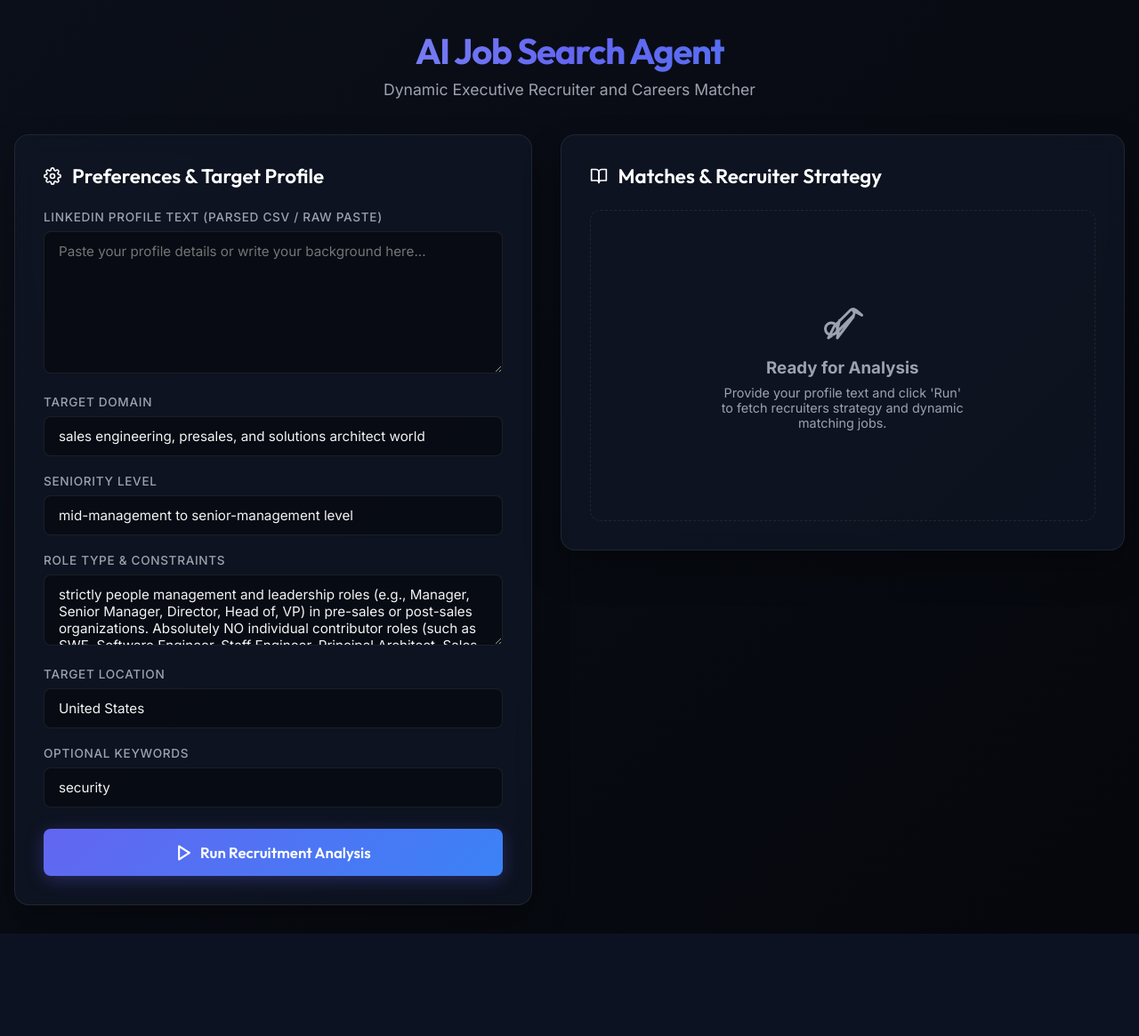
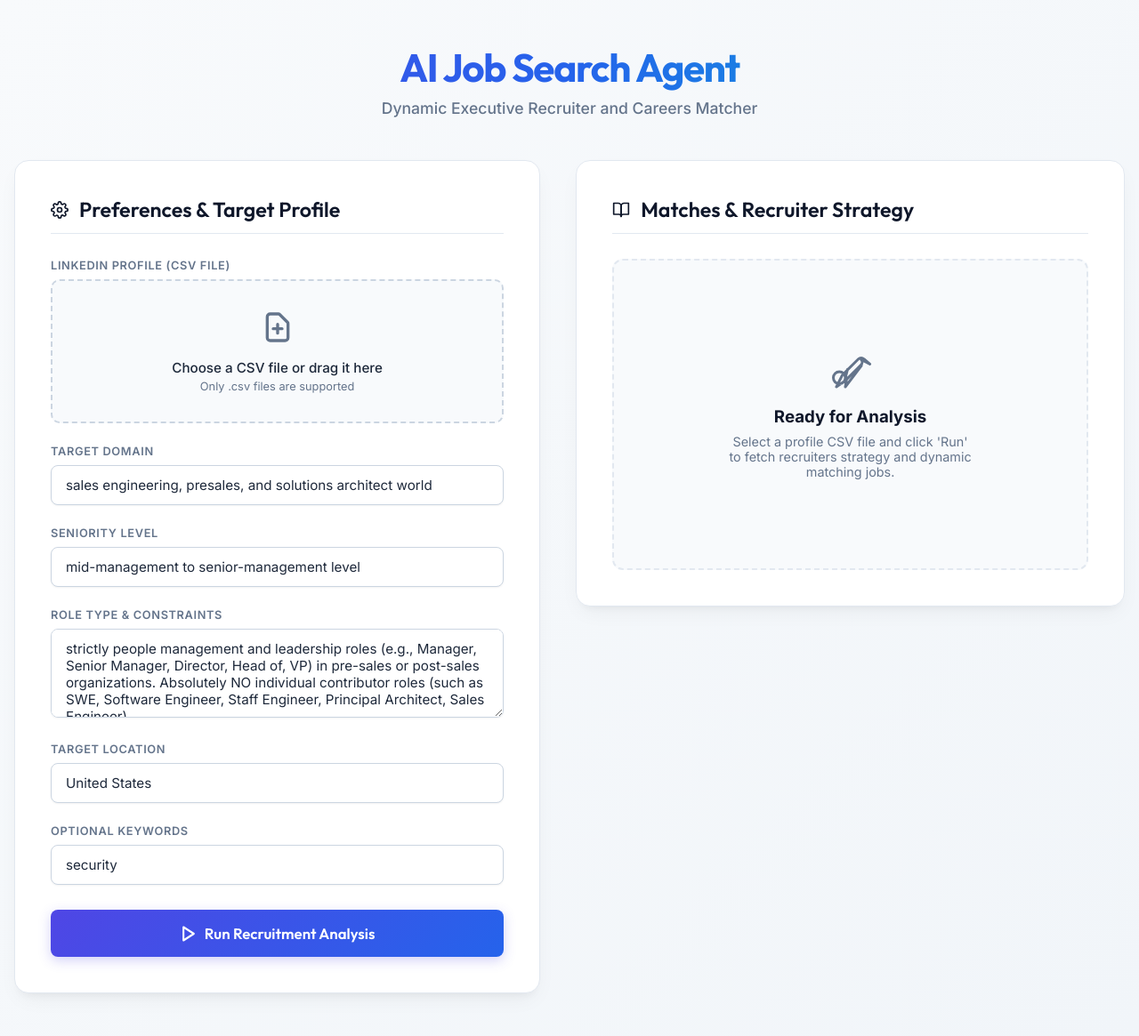
Before and after one commit to vdatta-hash/jobsearch-agent, a Flask app: page / in a window 1280 px wide. Shown: the whole page at 89% size. Before the commit the page ends 1050 px from the top, so only its background shows below. Run offline with Flask 3, Linux system fonts and the light colour scheme.

Commit message:
Refactor UI to sleek light mode and implement drag-and-drop CSV profile uploader

```diff
--- a/app.py
+++ b/app.py
@@ -55,24 +55,55 @@ def index():
 @app.route('/api/analyze', methods=['POST'])
 def analyze():
     try:
-        data = request.json or {}
-        profile_text = data.get('profile_text', '').strip()
-        preferences = data.get('preferences', {})
+        # Handle CSV file upload
+        if 'profile_file' in request.files:
+            file = request.files['profile_file']
+            if file.filename == '':
+                return jsonify({'success': False, 'error': 'No selected CSV file.'}), 400
 
-        if not profile_text:
-            return jsonify({'success': False, 'error': 'Profile text cannot be empty.'}), 400
+            # Read and parse CSV in memory
+            import io
+            stream = io.StringIO(file.stream.read().decode("UTF-8"), newline=None)
+            reader = csv.DictReader(stream)
+            profile_data = []
+            for row in reader:
+                clean_row = {k: v for k, v in row.items() if v}
+                profile_data.append(str(clean_row))
+            profile_text = "\n".join(profile_data)
 
-        # Save the updated preferences and profile text locally to persist state
+            if not profile_text:
+                return jsonify({'success': False, 'error': 'Uploaded CSV was empty or missing columns.'}), 400
+
+            # Save locally as Profile.csv to persist the uploaded file
+            try:
+                file.stream.seek(0)
+                file.save("Profile.csv")
+            except Exception as e:
+                print(f"Warning: Failed to save Profile.csv: {e}")
+
+            # Parse preferences from multipart form
+            preferences = {
+                "domain": request.form.get("domain", "").strip(),
+                "seniority_level": request.form.get("seniority_level", "").strip(),
+                "role_type": request.form.get("role_type", "").strip(),
+                "location": request.form.get("location", "").strip(),
+                "optional_keywords": request.form.get("optional_keywords", "").strip()
+            }
+        else:
+            # Handle JSON payload (fallback / backward compatibility)
+            data = request.json or {}
+            profile_text = data.get('profile_text', '').strip()
+            preferences = data.get('preferences', {})
+
+            if not profile_text:
+                return jsonify({'success': False, 'error': 'Profile text cannot be empty.'}), 400
+
+        # Save preferences locally
         try:
-            # Save preferences.json
             with open("preferences.json", "w") as pref_file:
                 json.dump(preferences, pref_file, indent=2)
-
-            # Save a plain text copy of profile text if needed (keep existing Profile.csv untouched)
-            with open("LastProfile.txt", "w", encoding="utf-8") as profile_file:
-                profile_file.write(profile_text)
         except Exception as e:
-            print(f"Warning: Failed to persist preferences locally: {e}")
+            print(f"Warning: Failed to save preferences.json: {e}")
 
         # Run the recruiter analysis and job search
         result = search_linkedin_jobs(profile_text, preferences)
--- a/preferences.json
+++ b/preferences.json
@@ -1,5 +1,4 @@
 {
-  "profile_file": "Profile.csv",
   "domain": "sales engineering, presales, and solutions architect world",
   "seniority_level": "mid-management to senior-management level",
   "role_type": "strictly people management and leadership roles (e.g., Manager, Senior Manager, Director, Head of, VP) in pre-sales or post-sales organizations. Absolutely NO individual contributor roles (such as SWE, Software Engineer, Staff Engineer, Principal Architect, Sales Engineer)",
--- a/templates/index.html
+++ b/templates/index.html
@@ -9,18 +9,22 @@
     <link href="https://fonts.googleapis.com/css2?family=Inter:wght@300;400;500;600;700&family=Outfit:wght@400;500;600;700&display=swap" rel="stylesheet">
     <style>
         :root {
-            --bg-gradient-start: #0b0f19;
-            --bg-gradient-end: #05070c;
-            --card-bg: rgba(17, 24, 39, 0.7);
-            --card-border: rgba(255, 255, 255, 0.08);
-            --accent-primary: #6366f1;
-            --accent-primary-glow: rgba(99, 102, 241, 0.15);
-            --accent-secondary: #3b82f6;
+            --bg-gradient-start: #f8fafc;
+            --bg-gradient-end: #f1f5f9;
+            --card-bg: #ffffff;
+            --card-border: #e2e8f0;
+            --accent-primary: #4f46e5;
+            --accent-primary-glow: rgba(79, 70, 229, 0.08);
+            --accent-secondary: #2563eb;
             --accent-success: #10b981;
-            --text-main: #f3f4f6;
-            --text-muted: #9ca3af;
-            --text-header: #ffffff;
-            --input-bg: rgba(5, 7, 12, 0.6);
+            --text-main: #1e293b;
+            --text-muted: #64748b;
+            --text-header: #0f172a;
+            --input-bg: #ffffff;
+            --input-border: #cbd5e1;
+            --shadow-sm: 0 1px 2px 0 rgba(0, 0, 0, 0.05);
+            --shadow-md: 0 4px 6px -1px rgba(0, 0, 0, 0.1), 0 2px 4px -1px rgba(0, 0, 0, 0.06);
+            --shadow-lg: 0 10px 25px -5px rgba(0, 0, 0, 0.05), 0 8px 10px -6px rgba(0, 0, 0, 0.05);
         }
 
         * {
@@ -37,22 +41,22 @@
             display: flex;
             flex-direction: column;
             align-items: center;
-            padding: 2rem 1rem;
+            padding: 3rem 1rem;
             overflow-x: hidden;
         }
 
         header {
             width: 100%;
             max-width: 1280px;
-            margin-bottom: 2.5rem;
+            margin-bottom: 3rem;
             text-align: center;
         }
 
         h1 {
             font-family: 'Outfit', sans-serif;
-            font-size: 2.5rem;
+            font-size: 2.75rem;
             font-weight: 700;
-            background: linear-gradient(to right, #a5b4fc, #6366f1, #3b82f6);
+            background: linear-gradient(to right, #4f46e5, #2563eb, #06b6d4);
             -webkit-background-clip: text;
             -webkit-text-fill-color: transparent;
             margin-bottom: 0.5rem;
@@ -62,15 +66,15 @@
         p.subtitle {
             color: var(--text-muted);
             font-size: 1.1rem;
-            font-weight: 400;
+            font-weight: 500;
         }
 
         main {
             width: 100%;
             max-width: 1280px;
             display: grid;
-            grid-template-columns: 1.1fr 1.2fr;
-            gap: 2rem;
+            grid-template-columns: 1.15fr 1.2fr;
+            gap: 2.5rem;
             align-items: start;
         }
 
@@ -84,55 +88,126 @@
             background: var(--card-bg);
             border: 1px solid var(--card-border);
             border-radius: 16px;
-            padding: 2rem;
-            backdrop-filter: blur(12px);
-            box-shadow: 0 20px 40px rgba(0, 0, 0, 0.3);
+            padding: 2.5rem;
+            box-shadow: var(--shadow-lg);
             transition: border-color 0.3s ease, box-shadow 0.3s ease;
         }
 
         .card:hover {
-            border-color: rgba(99, 102, 241, 0.25);
-            box-shadow: 0 20px 40px rgba(99, 102, 241, 0.05);
+            border-color: rgba(79, 70, 229, 0.2);
+            box-shadow: 0 20px 35px -5px rgba(0, 0, 0, 0.07);
         }
 
         .section-title {
             font-family: 'Outfit', sans-serif;
-            font-size: 1.4rem;
+            font-size: 1.45rem;
             font-weight: 600;
             color: var(--text-header);
-            margin-bottom: 1.5rem;
+            margin-bottom: 1.75rem;
             display: flex;
             align-items: center;
             gap: 0.75rem;
+            border-bottom: 1.5px solid var(--card-border);
+            padding-bottom: 0.75rem;
         }
 
         .form-group {
-            margin-bottom: 1.25rem;
+            margin-bottom: 1.5rem;
         }
 
         label {
             display: block;
-            font-size: 0.85rem;
-            font-weight: 500;
+            font-size: 0.8rem;
+            font-weight: 600;
             color: var(--text-muted);
             margin-bottom: 0.5rem;
             text-transform: uppercase;
             letter-spacing: 0.05em;
         }
 
-        textarea, input {
+        /* File Upload Area Styling */
+        .file-drop-area {
+            border: 2px dashed var(--input-border);
+            border-radius: 10px;
+            padding: 2rem;
+            text-align: center;
+            background: #f8fafc;
+            cursor: pointer;
+            transition: border-color 0.3s ease, background-color 0.3s ease;
+            position: relative;
+        }
+
+        .file-drop-area.dragover {
+            border-color: var(--accent-primary);
+            background-color: rgba(79, 70, 229, 0.03);
+        }
+
+        .file-drop-area input[type="file"] {
+            position: absolute;
+            top: 0;
+            left: 0;
+            width: 100%;
+            height: 100%;
+            opacity: 0;
+            cursor: pointer;
+        }
+
+        .file-drop-icon {
+            width: 40px;
+            height: 40px;
+            margin: 0 auto 0.75rem auto;
+            stroke: var(--text-muted);
+            transition: stroke 0.3s ease;
+        }
+
+        .file-drop-area:hover .file-drop-icon {
+            stroke: var(--accent-primary);
+        }
+
+        .file-drop-text {
+            font-size: 0.95rem;
+            font-weight: 500;
+            color: var(--text-main);
+            margin-bottom: 0.25rem;
+        }
+
+        .file-drop-subtext {
+            font-size: 0.8rem;
+            color: var(--text-muted);
+        }
+
+        .active-profile-badge {
+            display: inline-flex;
+            align-items: center;
+            gap: 0.5rem;
+            background-color: rgba(16, 185, 129, 0.08);
+            border: 1px solid rgba(16, 185, 129, 0.2);
+            color: #065f46;
+            font-size: 0.85rem;
+            font-weight: 500;
+            padding: 0.35rem 0.75rem;
+            border-radius: 6px;
+            margin-top: 0.75rem;
+        }
+
+        .active-profile-badge span {
+            font-weight: 600;
+        }
+
+        textarea, input[type="text"] {
             width: 100%;
             background: var(--input-bg);
-            border: 1px solid var(--card-border);
+            border: 1px solid var(--input-border);
             border-radius: 8px;
             padding: 0.75rem 1rem;
             color: var(--text-main);
             font-family: 'Inter', sans-serif;
             font-size: 0.95rem;
+            box-shadow: var(--shadow-sm);
             transition: border-color 0.3s ease, box-shadow 0.3s ease;
         }
 
-        textarea:focus, input:focus {
+        textarea:focus, input[type="text"]:focus {
             outline: none;
             border-color: var(--accent-primary);
             box-shadow: 0 0 0 3px var(--accent-primary-glow);
@@ -140,7 +215,7 @@
 
         textarea {
             resize: vertical;
-            min-height: 160px;
+            min-height: 100px;
         }
 
         .btn {
@@ -159,8 +234,8 @@
             font-weight: 600;
             cursor: pointer;
             transition: opacity 0.2s ease, transform 0.2s ease;
-            margin-top: 1.5rem;
-            box-shadow: 0 4px 20px rgba(99, 102, 241, 0.3);
+            margin-top: 1.75rem;
+            box-shadow: 0 4px 14px rgba(79, 70, 229, 0.25);
         }
 
         .btn:hover {
@@ -187,9 +262,10 @@
             height: 350px;
             color: var(--text-muted);
             text-align: center;
-            border: 1px dashed var(--card-border);
+            border: 2px dashed var(--card-border);
             border-radius: 12px;
             padding: 2rem;
+            background: #f8fafc;
         }
 
         .output-placeholder svg {
@@ -350,9 +432,24 @@
             </h2>
 
             <form id="search-form" onsubmit="runAnalysis(event)">
+                <!-- CSV File Input Area -->
                 <div class="form-group">
-                    <label for="profile_text">LinkedIn Profile Text (Parsed CSV / Raw paste)</label>
-                    <textarea id="profile_text" placeholder="Paste your profile details or write your background here..." required>{{ profile_text }}</textarea>
+                    <label>LinkedIn Profile (CSV File)</label>
+                    <div class="file-drop-area" id="drop-area">
+                        <svg class="file-drop-icon" fill="none" viewBox="0 0 24 24" stroke="currentColor" stroke-width="2">
+                            <path stroke-linecap="round" stroke-linejoin="round" d="M9 13h6m-3-3v6m5 5H7a2 2 0 0 1-2-2V5a2 2 0 0 1 2-2h5.586a1 1 0 0 1 .707.293l5.414 5.414a1 1 0 0 1 .293.707V19a2 2 0 0 1-2 2z" />
+                        </svg>
+                        <div class="file-drop-text" id="file-name-display">Choose a CSV file or drag it here</div>
+                        <div class="file-drop-subtext">Only .csv files are supported</div>
+                        <input type="file" id="profile_file" name="profile_file" accept=".csv" onchange="handleFileSelect(this)">
+                    </div>
+
+                    {% if profile_text %}
+                    <div class="active-profile-badge" id="active-badge">
+                        <svg width="14" height="14" viewBox="0 0 24 24" fill="none" stroke="currentColor" stroke-width="3" stroke-linecap="round" stroke-linejoin="round"><polyline points="20 6 9 17 4 12"></polyline></svg>
+                        Active profile: <span>Profile.csv</span> (loaded)
+                    </div>
+                    {% endif %}
                 </div>
 
                 <div class="form-group">
@@ -367,7 +464,7 @@
 
                 <div class="form-group">
                     <label for="role_type">Role Type & Constraints</label>
-                    <textarea id="role_type" style="min-height: 80px;" required>{{ preferences.role_type }}</textarea>
+                    <textarea id="role_type" required>{{ preferences.role_type }}</textarea>
                 </div>
 
                 <div class="form-group">
@@ -399,8 +496,8 @@
                 <svg fill="none" viewBox="0 0 24 24" stroke-width="1.5" stroke="currentColor">
                     <path stroke-linecap="round" stroke-linejoin="round" d="M9.813 15.904 9 21l8.982-11.795m-8.982 6.698 1.267-4.813m-1.267 4.813a3.375 3.375 0 1 1-6.75 0 3.375 3.375 0 0 1 6.75 0ZM22.782 8.19 19.44 5.36a2.25 2.25 0 0 0-3.13 0l-8.983 8.983L4 21l4.828-3.328 8.983-8.983a2.25 2.25 0 0 0 0-3.13Z" />
                 </svg>
-                <h3>Ready for Analysis</h3>
-                <p style="margin-top: 0.5rem; font-size: 0.9rem; max-width: 280px;">Provide your profile text and click 'Run' to fetch recruiters strategy and dynamic matching jobs.</p>
+                <h3 style="color: var(--text-header);">Ready for Analysis</h3>
+                <p style="margin-top: 0.5rem; font-size: 0.9rem; max-width: 280px;">Select a profile CSV file and click 'Run' to fetch recruiters strategy and dynamic matching jobs.</p>
             </div>
 
             <!-- Spinner Loader -->
@@ -417,15 +514,15 @@
                         <svg width="16" height="16" viewBox="0 0 24 24" fill="none" stroke="currentColor" stroke-width="2.5" stroke-linecap="round" stroke-linejoin="round"><path d="M21 15a2 2 0 0 1-2 2H7l-4 4V5a2 2 0 0 1 2-2h14a2 2 0 0 1 2 2z"></path></svg>
                         Recruiter Evaluation
                     </div>
-                    <p id="analysis-text" style="font-size: 0.98rem; font-weight: 400;"></p>
+                    <p id="analysis-text" style="font-size: 0.98rem; font-weight: 450;"></p>
 
                     <div style="margin-top: 1.25rem;">
-                        <span style="font-size: 0.8rem; color: var(--text-muted); text-transform: uppercase; font-weight: 600; display: block;">Formulated Query:</span>
+                        <span style="font-size: 0.8rem; color: var(--text-muted); text-transform: uppercase; font-weight: 700; display: block;">Formulated Query:</span>
                         <span id="query-badge" class="query-badge">"Director" Sales Engineering</span>
                     </div>
                 </div>
 
-                <h3 style="font-family: 'Outfit', sans-serif; font-size: 1.2rem; margin-bottom: 1rem; color: var(--text-header);">Matching High-Match Roles</h3>
+                <h3 style="font-family: 'Outfit', sans-serif; font-size: 1.25rem; margin-bottom: 1.25rem; color: var(--text-header);">Matching High-Match Roles</h3>
                 <div class="job-list" id="job-list-container">
                     <!-- Dynamic Job Cards -->
                 </div>
@@ -434,6 +531,40 @@
     </main>
 
     <script>
+        // Handle visual dragover effects for file uploader
+        const dropArea = document.getElementById('drop-area');
+
+        ['dragenter', 'dragover'].forEach(eventName => {
+            dropArea.addEventListener(eventName, (e) => {
+                e.preventDefault();
+                dropArea.classList.add('dragover');
+            }, false);
+        });
+
+        ['dragleave', 'drop'].forEach(eventName => {
+            dropArea.addEventListener(eventName, (e) => {
+                e.preventDefault();
+                dropArea.classList.remove('dragover');
+            }, false);
+        });
+
+        function handleFileSelect(input) {
+            const fileDisplay = document.getElementById('file-name-display');
+            if (input.files && input.files[0]) {
+                fileDisplay.innerText = input.files[0].name;
+                fileDisplay.style.color = 'var(--accent-primary)';
+
+                // Remove the active profile badge if they selected a new one
+                const activeBadge = document.getElementById('active-badge');
+                if (activeBadge) {
+                    activeBadge.style.display = 'none';
+                }
+            } else {
+                fileDisplay.innerText = "Choose a CSV file or drag it here";
+                fileDisplay.style.color = 'var(--text-main)';
+            }
+        }
+
         const statusUpdates = [
             { title: "Reviewing Profile...", sub: "Parsing strengths & capabilities" },
             { title: "Assembling Recruiting Logic...", sub: "Creating specialized LLM recruiters strategy" },
@@ -454,7 +585,7 @@
                 if (index < statusUpdates.length - 1) {
                     index++;
                 } else {
-                    index = Math.max(0, statusUpdates.length - 2); // Loop the search status
+                    index = Math.max(0, statusUpdates.length - 2);
                 }
                 statusTitle.innerText = statusUpdates[index].title;
                 statusSub.innerText = statusUpdates[index].sub;
@@ -464,14 +595,26 @@
         async function runAnalysis(event) {
             event.preventDefault();
 
-            const profileText = document.getElementById('profile_text').value.trim();
-            const preferences = {
-                domain: document.getElementById('domain').value.trim(),
-                seniority_level: document.getElementById('seniority_level').value.trim(),
-                role_type: document.getElementById('role_type').value.trim(),
-                location: document.getElementById('location').value.trim(),
-                optional_keywords: document.getElementById('optional_keywords').value.trim()
-            };
+            const fileInput = document.getElementById('profile_file');
+            const activeBadge = document.getElementById('active-badge');
+
+            // We need either a selected file OR a previously loaded profile
+            if (!fileInput.files[0] && !activeBadge) {
+                alert("Please select a LinkedIn Profile CSV file before running the analysis.");
+                return;
+            }
+
+            // Assembling multipart form data
+            const formData = new FormData();
+            if (fileInput.files[0]) {
+                formData.append('profile_file', fileInput.files[0]);
+            }
+
+            formData.append('domain', document.getElementById('domain').value.trim());
+            formData.append('seniority_level', document.getElementById('seniority_level').value.trim());
+            formData.append('role_type', document.getElementById('role_type').value.trim());
+            formData.append('location', document.getElementById('location').value.trim());
+            formData.append('optional_keywords', document.getElementById('optional_keywords').value.trim());
 
             // Reset views
             document.getElementById('placeholder').style.display = 'none';
@@ -487,8 +630,7 @@
             try {
                 const response = await fetch('/api/analyze', {
                     method: 'POST',
-                    headers: { 'Content-Type': 'application/json' },
-                    body: JSON.stringify({ profile_text: profileText, preferences: preferences })
+                    body: formData
                 });
 
                 const data = await response.json();
```
Also changed, not shown: other parts of templates/index.html (+32 -26 lines), job_agent.py (+7 -2 lines), 1 other file.
